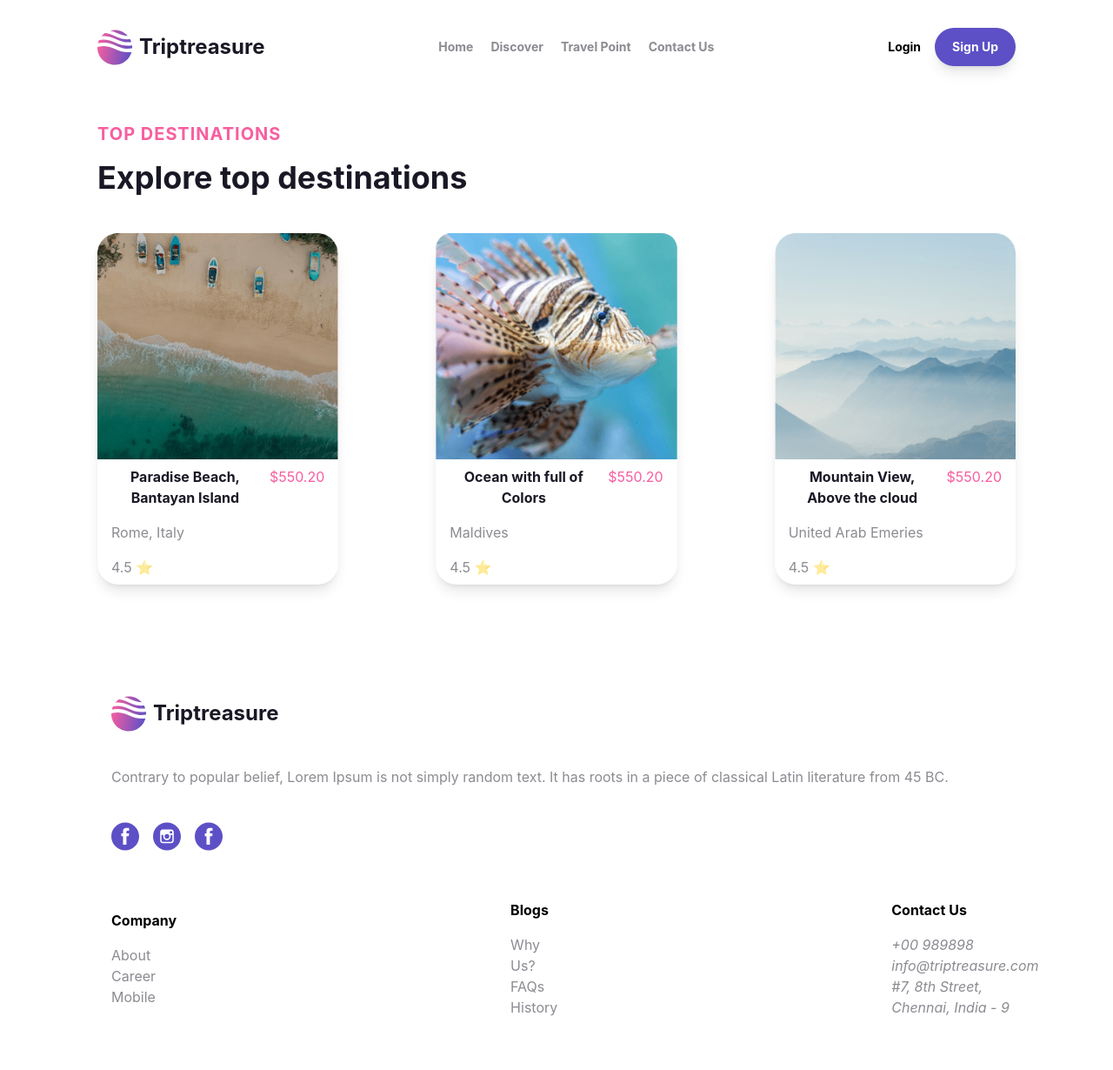
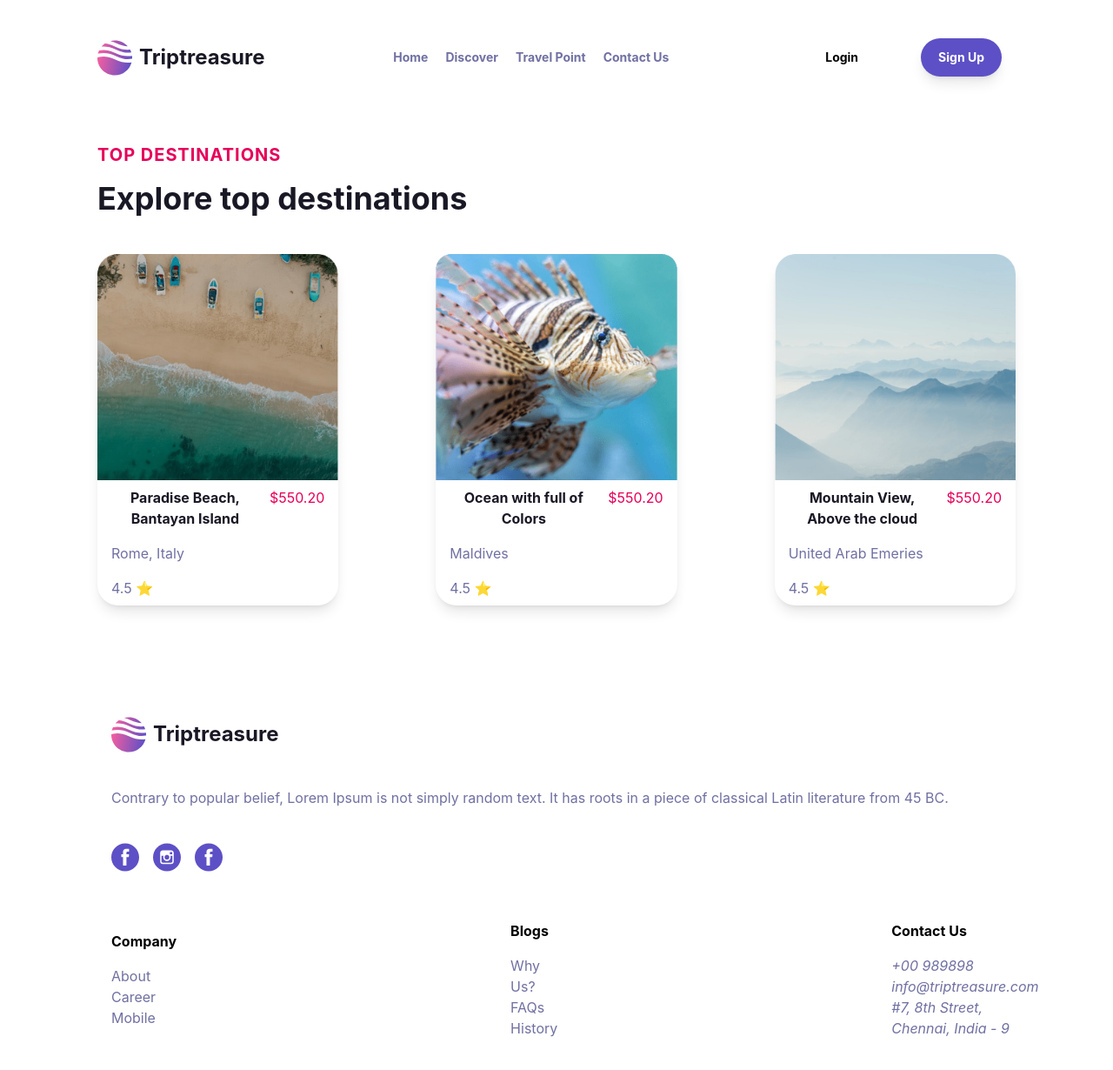
Before and after one commit to skarthikayan/triptreasure, a React (Vite) app: page /triptreasure/discover in a window 1280 px wide. Shown: the top 1230 px of the page at 87% size. Built offline with nearby package versions, Linux system fonts and the light colour scheme.

Commit message:
Tweak: optimized accessibility issues

```diff
--- a/src/components/Footer.tsx
+++ b/src/components/Footer.tsx
@@ -29,19 +29,19 @@ function Footer() {
       </div>
       <div className="flex flex-col sm:flex-row justify-start sm:items-center w-full sm:gap-96">
         <div>
-          <h4 className="text-black font-bold my-4">Company</h4>
+          <p className="text-black font-bold my-4">Company</p>
           <p>About</p>
           <p>Career</p>
           <p>Mobile</p>
         </div>
         <div>
-          <h4 className="text-black font-bold my-4">Blogs</h4>
+          <p className="text-black font-bold my-4">Blogs</p>
           <p>Why Us?</p>
           <p>FAQs</p>
           <p>History</p>
         </div>
         <div>
-          <h4 className="text-black font-bold my-4">Contact Us</h4>
+          <p className="text-black font-bold my-4">Contact Us</p>
           <address>
             <p>+00 989898</p>
             <p>info@triptreasure.com</p>
--- a/src/components/HamburgerMenu.tsx
+++ b/src/components/HamburgerMenu.tsx
@@ -30,6 +30,7 @@ const HamburgerMenu = (props: Props) => {
             {menuItems.map((item) => (
               <li key={item.label} className="p-4 border-b-2 text-left">
                 <NavLink
+                  onClick={() => setShowNavMenu(false)}
                   end={true}
                   to={item.route}
                   className={({ isActive }) =>
@@ -41,17 +42,27 @@ const HamburgerMenu = (props: Props) => {
               </li>
             ))}
             <li className="p-4 border-b-2 text-left">
-              <a href={`#contact`}>Contact Us</a>
+              <a onClick={() => setShowNavMenu(false)} href={`#contact`}>
+                Contact Us
+              </a>
             </li>
           </ul>
           <ul className="flex flex-row gap-8 items-center p-4 w-full justify-center">
             <li className="font-bold text-black">
-              <Link to={`${import.meta.env.BASE_URL}/user?action=login`}>
+              <Link
+                className="block px-4"
+                onClick={() => setShowNavMenu(false)}
+                to={`${import.meta.env.BASE_URL}/user?action=login`}
+              >
                 Login
               </Link>
             </li>
             <li>
-              <Link to={`${import.meta.env.BASE_URL}/user?action=signup`}>
+              <Link
+                className="block px-4"
+                onClick={() => setShowNavMenu(false)}
+                to={`${import.meta.env.BASE_URL}/user?action=signup`}
+              >
                 <Button className="bg-buttonBg text-white">Sign Up</Button>
               </Link>
             </li>
--- a/src/components/Header.tsx
+++ b/src/components/Header.tsx
@@ -41,15 +41,21 @@ function Header() {
             <a href={`#contact`}>Contact Us</a>
           </li>
         </ul>
-        <ul className="sm:flex sm:flex-row hidden gap-4 items-center">
-          <li className="font-bold text-black">
-            <Link to={`${import.meta.env.BASE_URL}/user?action=login`}>
+        <ul className="sm:flex sm:flex-row hidden gap-6 items-center">
+          <li className="font-bold text-black p-4">
+            <Link
+              className="block px-4 py-2"
+              to={`${import.meta.env.BASE_URL}/user?action=login`}
+            >
               Login
             </Link>
           </li>
           <li>
-            <Link to={`${import.meta.env.BASE_URL}/user?action=signup`}>
-              <Button className="bg-buttonBg text-white">Sign Up</Button>
+            <Link
+              className="block px-4 py-2"
+              to={`${import.meta.env.BASE_URL}/user?action=signup`}
+            >
+              <Button className="bg-buttonBg text-white ">Sign Up</Button>
             </Link>
           </li>
         </ul>
--- a/src/index.css
+++ b/src/index.css
@@ -5,10 +5,11 @@
 @layer base {
   html {
     --color-primary: #ffffff;
-    --color-text-primary: rgba(25, 24, 37, 0.5);
+    --color-text-primary: #7070a3;
     --color-text-title: #191825;
-    --color-text-section-title: #f85e9f;
+    --color-text-section-title: #e6005a;
     --color-bg-button: #5d50c6;
+    --color-bg-yellow: #fefde1;
     --color-grey: rgba(25, 24, 37, 0.1);
     scroll-behavior: smooth;
   }
--- a/src/pages/Discover/TopDestinations.tsx
+++ b/src/pages/Discover/TopDestinations.tsx
@@ -19,7 +19,7 @@ function TopDestinations() {
         <div />
       </div>
 
-      <div className="flex sm:flex-row flex-col justify-start items-center gap-28 w-full  py-8 z-10">
+      <div className="flex sm:flex-row flex-col justify-start items-center sm:gap-28 gap-8 w-full  py-8 z-10">
         <Card className="flex flex-col items-start justify-center  text-center ">
           <img
             src={romeImage}
--- a/src/pages/Home/Features.tsx
+++ b/src/pages/Home/Features.tsx
@@ -6,50 +6,56 @@ import { motion } from "framer-motion";
 
 function Features() {
   return (
-    <section className="flex sm:flex-row flex-col-reverse width-full justify-between items-start  gap-3 sm:px-28 px-4 py-12 relative overflow-hidden z-10">
-      <div className="flex flex-col max-w-md min-h-96 sm:justify-between sm:items-start justify-center items-start gap-24 sm:mt-20">
+    <section className="flex sm:flex-row flex-col-reverse width-full justify-start items-start  gap-16 sm:px-28 px-4 py-12 relative overflow-hidden z-10">
+      <div className="flex flex-col sm:w-1/2 min-h-96 sm:justify-between sm:items-start justify-center items-start gap-24 ">
         <div className="flex flex-col  min-w-80  justify-center items-start gap-4">
-          <h2 className="text-sectionTitle sm:text-xl text-base font-bold tracking-wider">
+          <h1 className="text-sectionTitle sm:text-xl text-base font-bold tracking-wider">
             KEY FEATURES
+          </h1>
+          <h2 className="text-textTitle sm:text-4xl text-3xl font-bold leading-none">
+            We offer best services
           </h2>
-          <h1 className="text-textTitle sm:text-4xl text-3xl font-bold leading-none">
-            We offer best services
-          </h1>
         </div>
         <div className="flex sm:flex-col flex-col gap-4 w-full">
           <motion.div
             whileHover={{ scale: 1.05 }}
-            className="flex sm:flex-row gap-4 items-center justify-center rounded-3xl shadow-lg  bg-white cursor-pointer p-8  border-[colorGrey] border-2"
+            className="flex sm:flex-row gap-4 max-w-xl items-center justify-start rounded-3xl shadow-lg  bg-white cursor-pointer p-8  border-[colorGrey] border-2"
           >
             <Location />
             <div>
-              <h4 className="font-bold text-black"> We offer best service</h4>
+              <h3 className="font-bold text-black"> We offer best service</h3>
               <p>Lorem Ipsum is not simply random text</p>
             </div>
           </motion.div>
           <motion.div
             whileHover={{ scale: 1.05 }}
-            className="flex sm:flex-row gap-4 items-center justify-center rounded-3xl shadow-lg  bg-white cursor-pointer p-8  border-[colorGrey] border-2"
+            className="flex sm:flex-row gap-4 max-w-xl items-center justify-start rounded-3xl shadow-lg  bg-white cursor-pointer p-8  border-[colorGrey] border-2"
           >
             <Calender />
             <div>
-              <h4 className="font-bold text-black"> Schedule your trip</h4>
+              <h3 className="font-bold text-black"> Schedule your trip</h3>
               <p>Lorem Ipsum is not simply random text</p>
             </div>
           </motion.div>
           <motion.div
             whileHover={{ scale: 1.05 }}
-            className="flex sm:flex-row gap-4 items-center justify-center rounded-3xl shadow-lg  bg-white cursor-pointer p-8  border-[colorGrey] border-2"
+            className="flex sm:flex-row gap-4 max-w-xl items-center justify-start rounded-3xl shadow-lg  bg-white cursor-pointer p-8  border-[colorGrey] border-2"
           >
             <Coupon />
             <div>
-              <h4 className="font-bold text-black">Get discounted coupons</h4>
+              <h3 className="font-bold text-black">Get discounted coupons</h3>
               <p>Lorem Ipsum is not simply random text</p>
             </div>
           </motion.div>
         </div>
       </div>
-      <img src={FeaturesImage} alt="Features image" height={870} width={665} />
+      <img
+        src={FeaturesImage}
+        alt="Features image"
+        className="w-full h-full   sm:w-[40%]"
+        height={870}
+        width={665}
+      />
     </section>
   );
 }
--- a/src/pages/Home/GettingStarted.tsx
+++ b/src/pages/Home/GettingStarted.tsx
@@ -1,4 +1,4 @@
-import GettingStartedImage from "../../assets/getting-started.png";
+import gettingStartedImage from "../../assets/getting-started.png";
 
 import Bg from "../../assets/getting-started-bg.svg?react";
 
@@ -9,10 +9,10 @@ import Button from "../../components/Button";
 
 function GettingStarted() {
   return (
-    <section className="flex sm:flex-row flex-col-reverse width-full justify-between items-start  gap-3 sm:px-28 px-4 py-8 relative overflow-hidden">
+    <section className="flex sm:flex-row flex-col-reverse width-full justify-between items-start  sm:gap-32 gap:4 sm:px-28 px-4 py-8 relative overflow-hidden">
       <div className="hidden sm:block absolute -bottom-20 -right-40 bg-yellow-200 h-60 w-60 rounded-full z-0 blur-3xl " />
       <Bg className="hidden sm:block absolute -bottom-10 left-5 z-0 " />
-      <div className="flex flex-col max-w-md min-h-96 sm:justify-between sm:items-start justify-center items-center gap-24 sm:mt-20">
+      <div className="flex flex-col max-w-md min-h-96 sm:justify-between sm:items-start justify-center items-center sm:gap-24 gap-8 sm:mt-20">
         <Button className="text-sectionTitle">
           Explore the world! <Explore />
         </Button>
@@ -34,8 +34,9 @@ function GettingStarted() {
         </div>
       </div>
       <img
-        src={GettingStartedImage}
+        src={gettingStartedImage}
         alt="getting started image"
+        className="w-full h-full "
         height={575}
         width={374}
       />
--- a/src/pages/Home/Newsteller.tsx
+++ b/src/pages/Home/Newsteller.tsx
@@ -5,7 +5,7 @@ import Button from "../../components/Button";
 function NewsTeller() {
   return (
     <section
-      className={`bg-yellow-50  flex flex-col justify-between items-center  gap-10  mx-4 px-4 py-8 sm:mx-32 sm:mt-40 sm:py-32 sm:px-16  overflow-visible rounded relative`}
+      className={`bg-colorYellow  flex flex-col justify-between items-center  gap-10  mx-4 px-4 py-8 sm:mx-32 sm:mt-40 sm:py-32 sm:px-16  overflow-visible rounded relative`}
     >
       <Bg className="hidden sm:block absolute -top-10 -left-10 z-0 " />
 
--- a/tailwind.config.js
+++ b/tailwind.config.js
@@ -10,6 +10,7 @@ export default {
         sectionTitle: "var(--color-text-section-title)",
         buttonBg: "var(--color-bg-button)",
         colorGrey: "var(--color-grey)",
+        colorYellow: "var(--color-bg-yellow)",
       },
     },
   },
```
